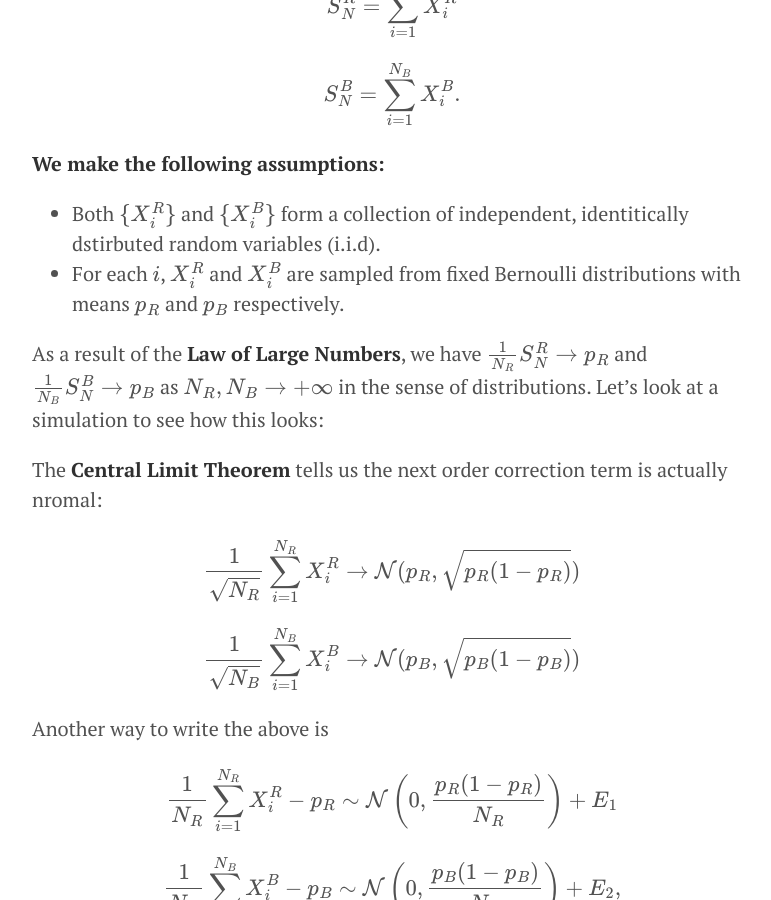
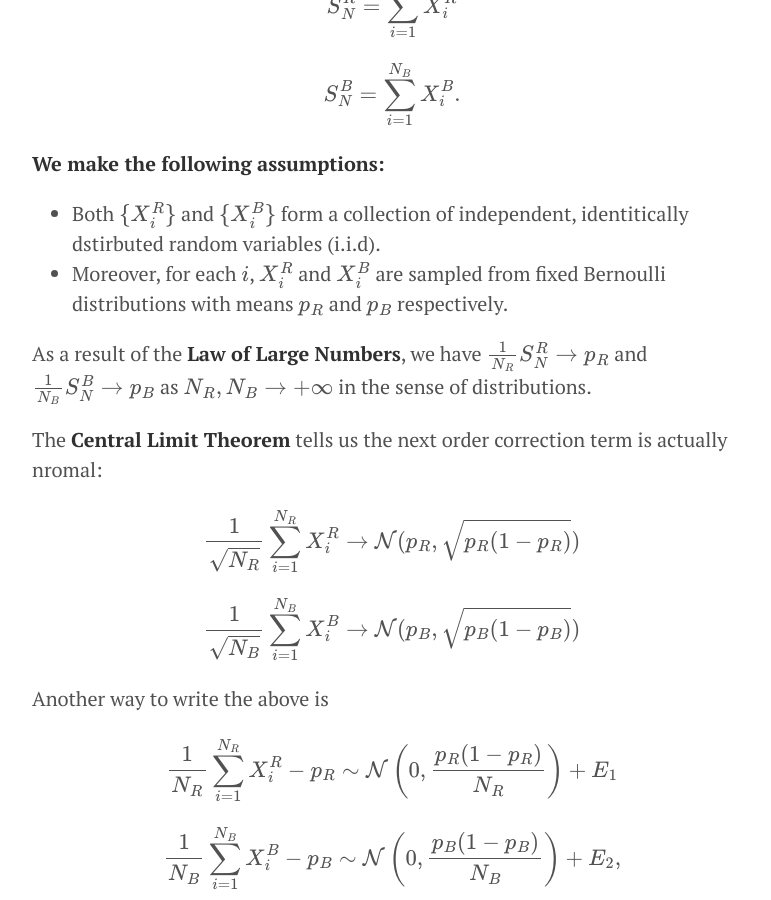
Before and after one commit to doriang102/doriang102.github.io, a Jekyll site: the page built from _posts/2017-05-28-hypothesis-testing.md, in a window 1280 px wide and 900 px high, scrolled down 785 px. Shown: the whole window, without its empty margins (248-1019 px from the left). Built offline with Jekyll 4.4.1, drawn with Linux system fonts in a browser that asks for light colours; our own code applies the rules of GitHub Pages for plain Markdown files; formulas are drawn with MathJax 3.

Commit message:
Update 2017-05-28-hypothesis-testing.md

```diff
--- a/_posts/2017-05-28-hypothesis-testing.md
+++ b/_posts/2017-05-28-hypothesis-testing.md
@@ -17,9 +17,9 @@ $$
 
 **We make the following assumptions:**
 - Both $$\{X_i^R\}$$ and $$\{X_i^B\}$$ form a collection of independent, identitically dstirbuted random variables (i.i.d).
-- For each $$i$$, $$X_i^R$$ and $$X_i^B$$ are sampled from fixed Bernoulli distributions with means $$p_R$$ and $$p_B$$ respectively.
+- Moreover, for each $$i$$, $$X_i^R$$ and $$X_i^B$$ are sampled from fixed Bernoulli distributions with means $$p_R$$ and $$p_B$$ respectively.
 
-As a result of the **Law of Large Numbers**, we have $$\frac{1}{N_R}S_N^R \to p_R$$ and $$\frac{1}{N_B}S_N^B \to p_B$$ as $$N_R,N_B \to +\infty$$ in the sense of distributions. Let's look at a simulation to see how this looks:
+As a result of the **Law of Large Numbers**, we have $$\frac{1}{N_R}S_N^R \to p_R$$ and $$\frac{1}{N_B}S_N^B \to p_B$$ as $$N_R,N_B \to +\infty$$ in the sense of distributions.
 
 The **Central Limit Theorem** tells us the next order correction term is actually nromal:
 
```
